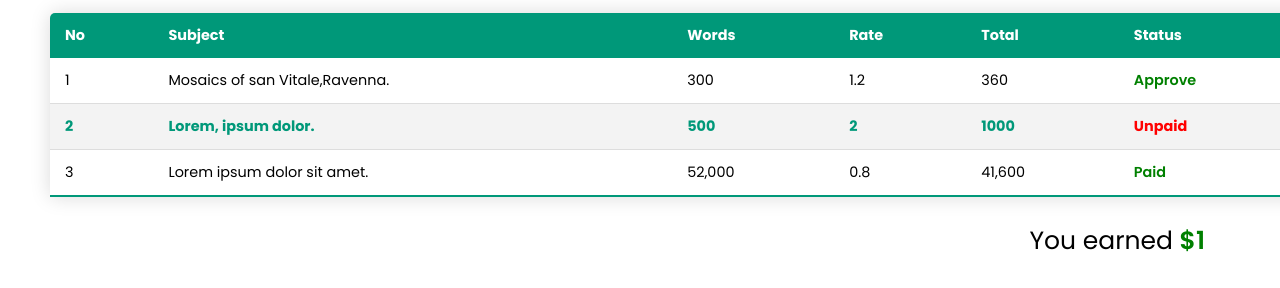
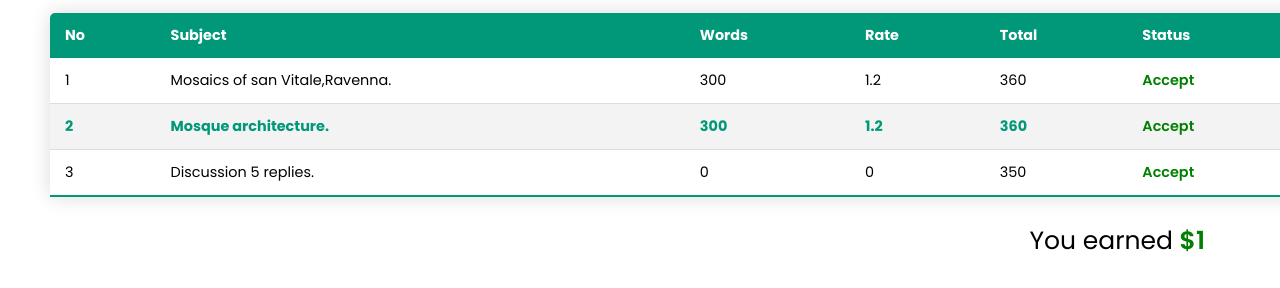
Before and after one commit to waqasaps123/writersrecord, a plain HTML site: page writers/hifsa.html in a window 1280 px wide. Shown: the part 190-478 px from the top of the page. Drawn offline with Linux system fonts and the light colour scheme.

Commit message:
Update hifsa.html

```diff
--- a/writers/hifsa.html
+++ b/writers/hifsa.html
@@ -58,26 +58,26 @@
             <td>300</td>
             <td>1.2</td>
             <td>360</td>
-            <td><span class="green">Approve</span></td>
+            <td><span class="green">Accept</span></td>
             <td>04-Aug</td>
           </tr>
           <tr class="active-row">
             <td>2</td>
-            <td>Lorem, ipsum dolor.</td>
-            <td>500</td>
-            <td>2</td>
-            <td>1000</td>
-            <td><span class="red">Unpaid</span></td>
-            <td>27-Jul</td>
+            <td>Mosque architecture.</td>
+            <td>300</td>
+            <td>1.2</td>
+            <td>360</td>
+            <td><span class="green">Accept</span></td>
+            <td>04-Aug</td>
           </tr>
           <tr>
             <td>3</td>
-            <td>Lorem ipsum dolor sit amet.</td>
-            <td>52,000</td>
-            <td>0.8</td>
-            <td>41,600</td>
-            <td><span class="green">Paid</span></td>
-            <td>27-Jul</td>
+            <td>Discussion 5 replies.</td>
+            <td>0</td>
+            <td>0</td>
+            <td>350</td>
+            <td><span class="green">Accept</span></td>
+            <td>05-Aug</td>
           </tr>
         </tbody>
       </table>
```
